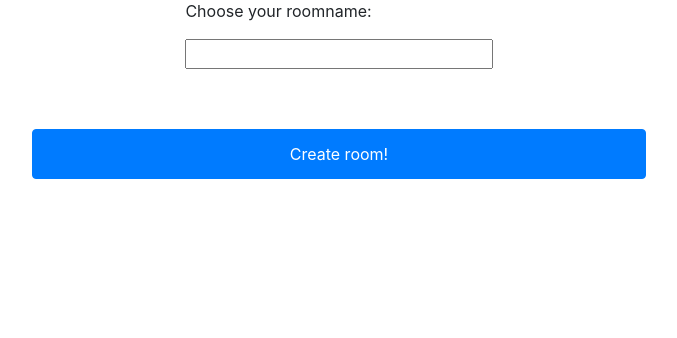
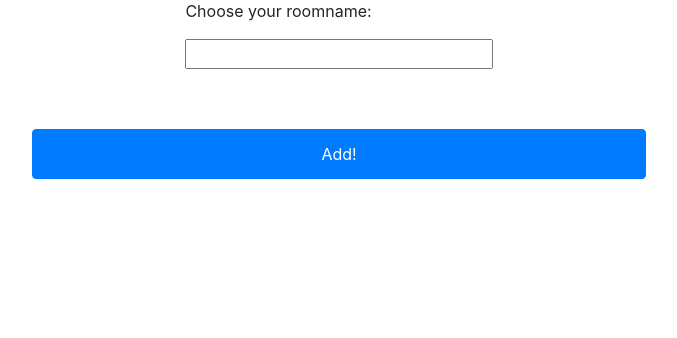
Before and after one commit to Tamalera/PlanningPoker, a PHP site: page / in a window 1280 px wide, after a click on "Create Room!". Shown: the part 254-592 px from the top of the page, without its empty margins (301-978 px from the left). Run offline with PHP 8.4, Linux system fonts and the light colour scheme.

Commit message:
fixed button text create room

```diff
--- a/index.php
+++ b/index.php
@@ -151,7 +151,7 @@ function setDevName($room, $name)
         <p id="createRoomBlockP">Choose your roomname:</p>
         <input type="text" id="createRoomBlockInput" name="createRoomBlockInput">
     </div>
-    <button id="createRoomButton" name="createRoomButton" type="submit" class="btn btn-primary">Create room!</button>
+    <button id="createRoomButton" name="createRoomButton" type="submit" class="btn btn-primary">Add!</button>
 </form>
 
 <?php
```
